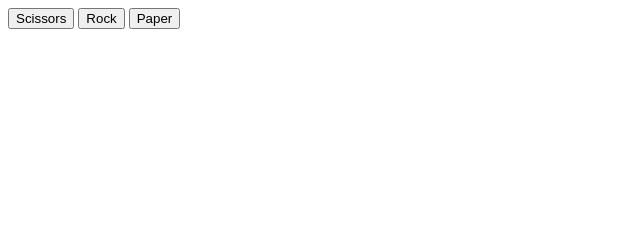
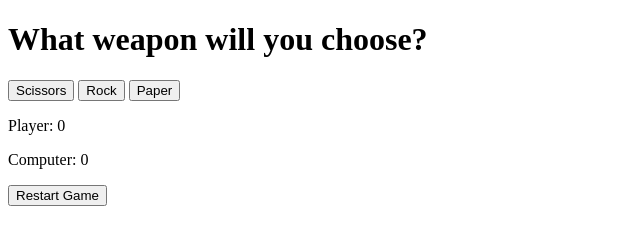
Before and after one commit to MTelschow/rock-paper-scissors, a plain HTML site: page index.html in a window 1280 px wide. Shown: the whole page, without its empty margins (0-640 px from the left). Drawn offline with Linux system fonts and the light colour scheme.

Commit message:
Add additional ui-content

```diff
--- a/index.html
+++ b/index.html
@@ -8,9 +8,30 @@
     <script src="script.js" defer></script>
 </head>
 <body>
-    <button id="scissors">Scissors</button>
-    <button id="rock">Rock</button>
-    <button id="paper">Paper</button>
+    <h1>What weapon will you choose?</h1>
+    <div class="buttons">
+         <button id="scissors">Scissors</button>
+        <button id="rock">Rock</button>
+        <button id="paper">Paper</button>
+    </div>
+
+    <div class="message"></div>
+
+    <div class="scores">
+        <div>
+            <p>Player:
+                <span class="playerScore"></span>
+            </p>
+        </div>
+        <div>
+            <p>Computer:
+                <span class="computerScore"></span>
+            </p>
+        </div>
+    </div>
+
+    <div class="restart"><button class="btnRestart">Restart Game</button></div>
+
 </body>
 
 </html>
```
